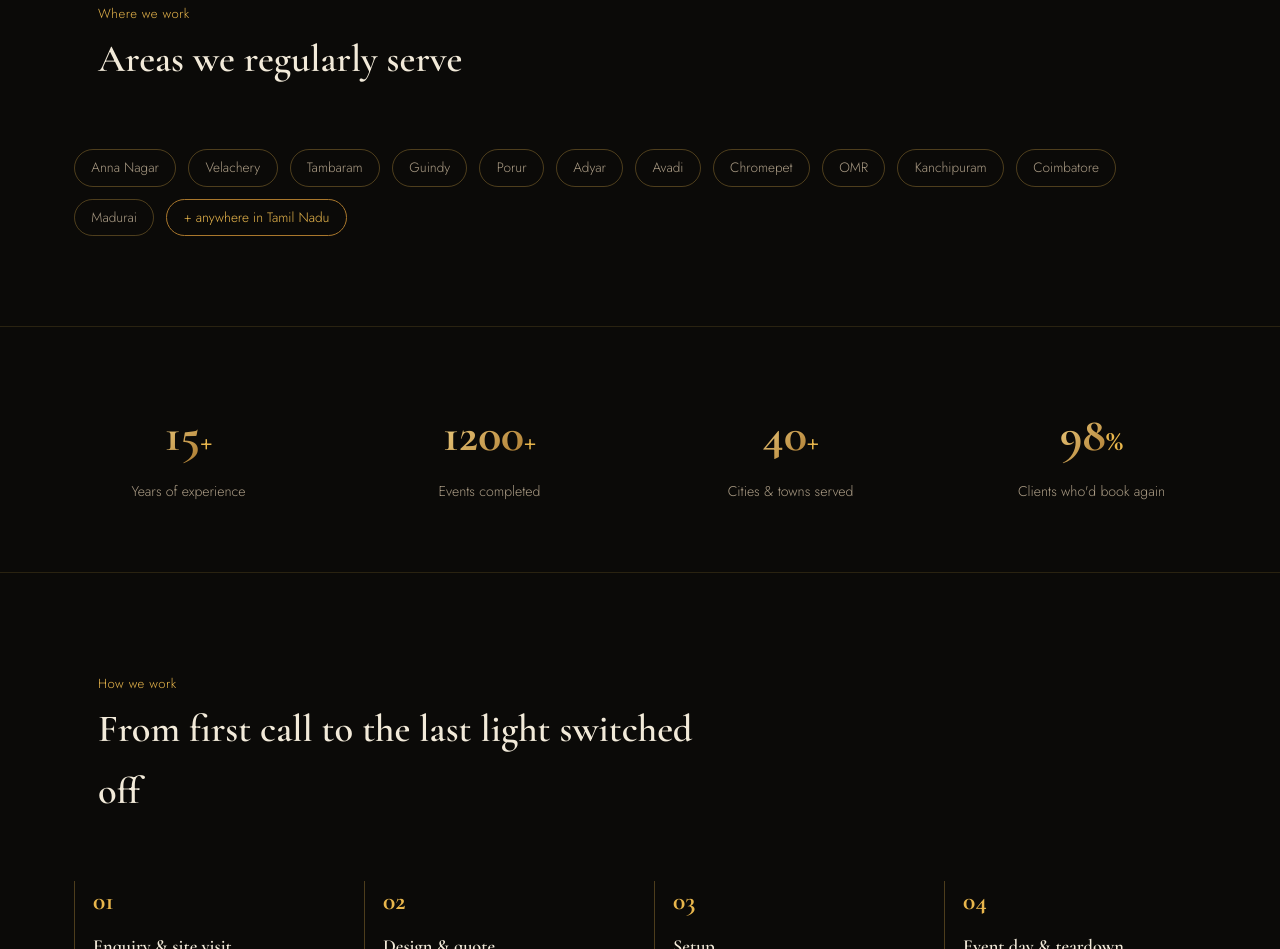
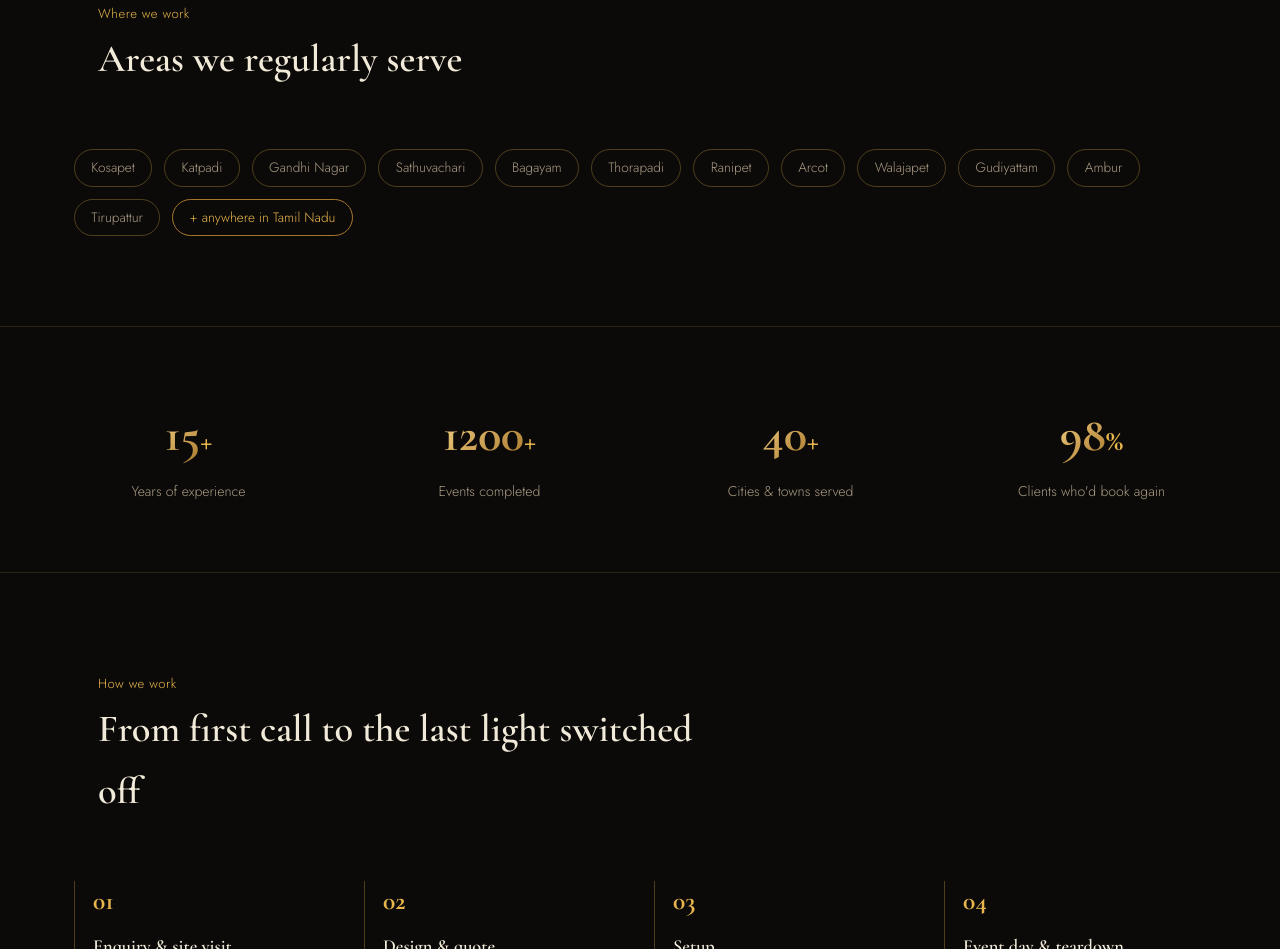
Before and after one commit to srharish34-wq/SRI-VINAYAGA-EVENT-MANAGEMENT, a plain HTML site: page index.html in a window 1280 px wide. Shown: the part 5704-6653 px from the top of the page. Drawn offline with nearby package versions, Linux system fonts and the light colour scheme.

```diff
--- a/index.html
+++ b/index.html
@@ -244,18 +244,18 @@
     <h2>Areas we regularly serve</h2>
   </div>
   <div class="area-chips">
-    <span>Anna Nagar</span>
-    <span>Velachery</span>
-    <span>Tambaram</span>
-    <span>Guindy</span>
-    <span>Porur</span>
-    <span>Adyar</span>
-    <span>Avadi</span>
-    <span>Chromepet</span>
-    <span>OMR</span>
-    <span>Kanchipuram</span>
-    <span>Coimbatore</span>
-    <span>Madurai</span>
+    <span>Kosapet</span>
+    <span>Katpadi</span>
+    <span>Gandhi Nagar</span>
+    <span>Sathuvachari</span>
+    <span>Bagayam</span>
+    <span>Thorapadi</span>
+    <span>Ranipet</span>
+    <span>Arcot</span>
+    <span>Walajapet</span>
+    <span>Gudiyattam</span>
+    <span>Ambur</span>
+    <span>Tirupattur</span>
     <span>+ anywhere in Tamil Nadu</span>
   </div>
 </section>
```
